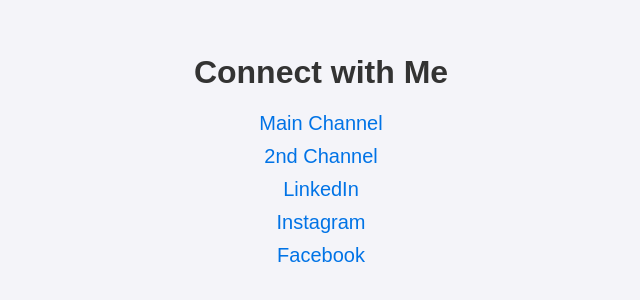
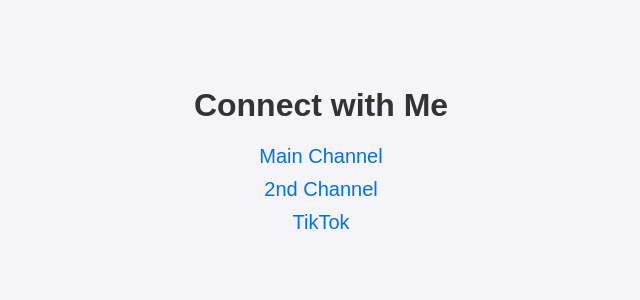
Before and after one commit to Inadequatewater/Something, a plain HTML site: page index.html in a window 1280 px wide. Shown: the part 242-542 px from the top of the page, without its empty margins (319-959 px from the left). Drawn offline with Linux system fonts and the light colour scheme.

Commit message:
Update index.html

```diff
--- a/index.html
+++ b/index.html
@@ -44,9 +44,7 @@
         <ul>
             <li><a href="https://www.youtube.com/@DeathSavage0612" target="_blank">Main Channel</a></li>
             <li><a href="https://www.youtube.com/@Mineimatestudios" target="_blank">2nd Channel</a></li>
-            <li><a href="https://www.linkedin.com/in/yourusername/" target="_blank">LinkedIn</a></li>
-            <li><a href="https://www.instagram.com/yourusername/" target="_blank">Instagram</a></li>
-            <li><a href="https://www.facebook.com/yourusername" target="_blank">Facebook</a></li>
+            <li><a href="https://www.tiktok.com/@deathsavage06120" target="_blank">TikTok</a></li>
             <!-- Add more links as necessary -->
         </ul>
     </div>
```
